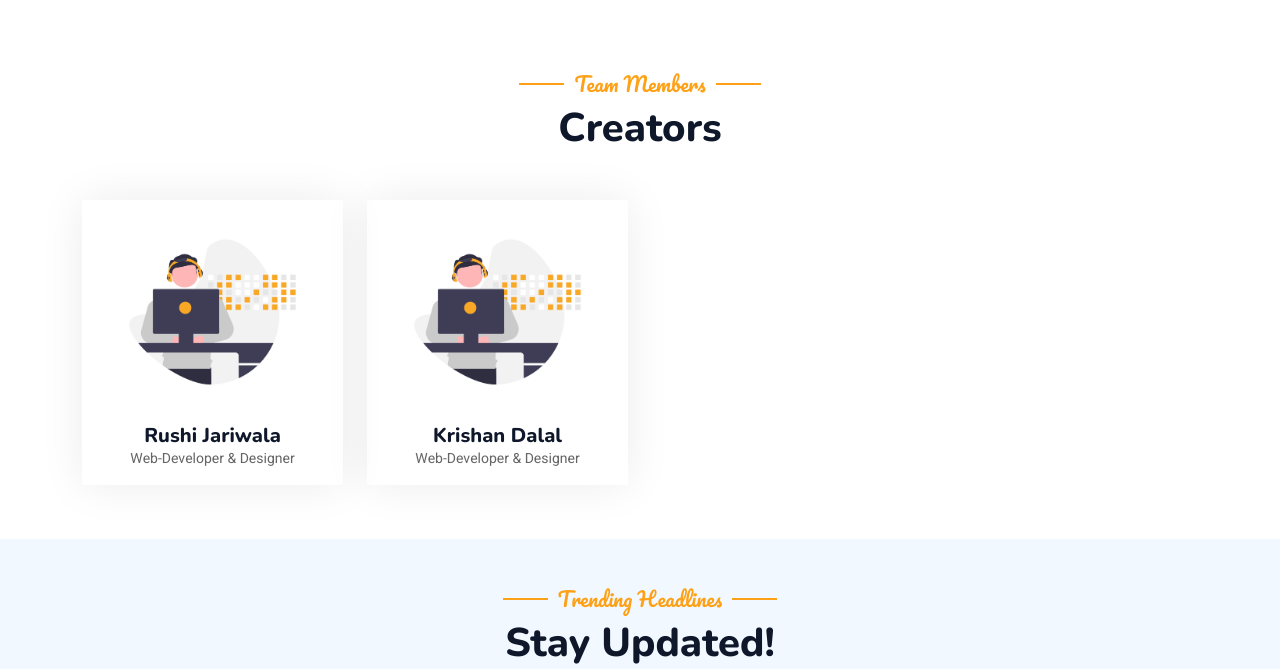
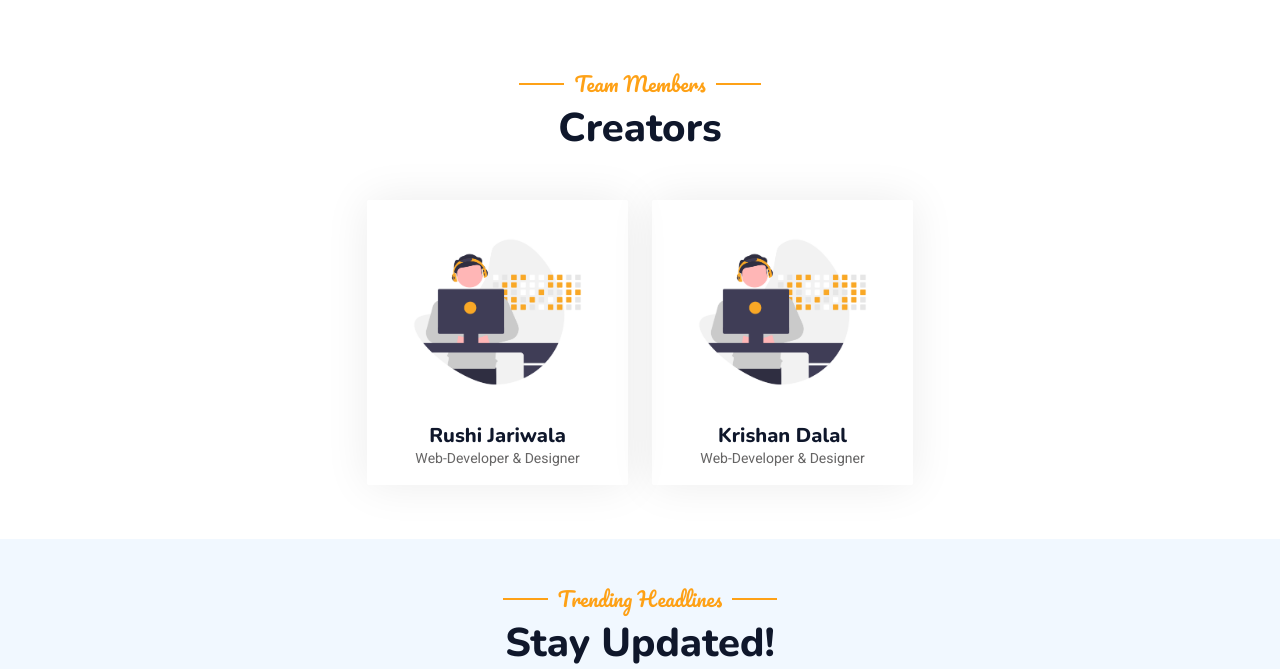
Before and after one commit to Krishan117/TradeX, a Django app: template templates/index.html in a window 1280 px wide; the page is wider, and only the part inside the window is pictured. Shown: the part 2388-3057 px from the top of that part. Run offline with Django 4.2, Linux system fonts and the light colour scheme; the template is opened without the code that fills it: most values are stand-ins (such as "Sample title", 1, 10 or a date in 2020); grey boxes marked "Sample" are stand-in pictures; some libraries are stand-ins or nearby versions.

Commit message:
centred the teams section in index.html

```diff
--- a/templates/index.html
+++ b/templates/index.html
@@ -430,7 +430,7 @@
                     <h5 class="section-title ff-secondary text-center text-primary fw-normal">Team Members</h5>
                     <h1 class="mb-5">Creators</h1>
                 </div>
-                <div class="row g-4" >
+                <div class="row g-4 justify-content-center" >
 <!--                    <div class="col-lg-3 col-md-6 wow fadeInUp" data-wow-delay="0.0s">-->
 <!--                        <div class="team-item text-center rounded overflow-hidden">-->
 <!--                            <div class="rounded-circle overflow-hidden m-4">-->
```
